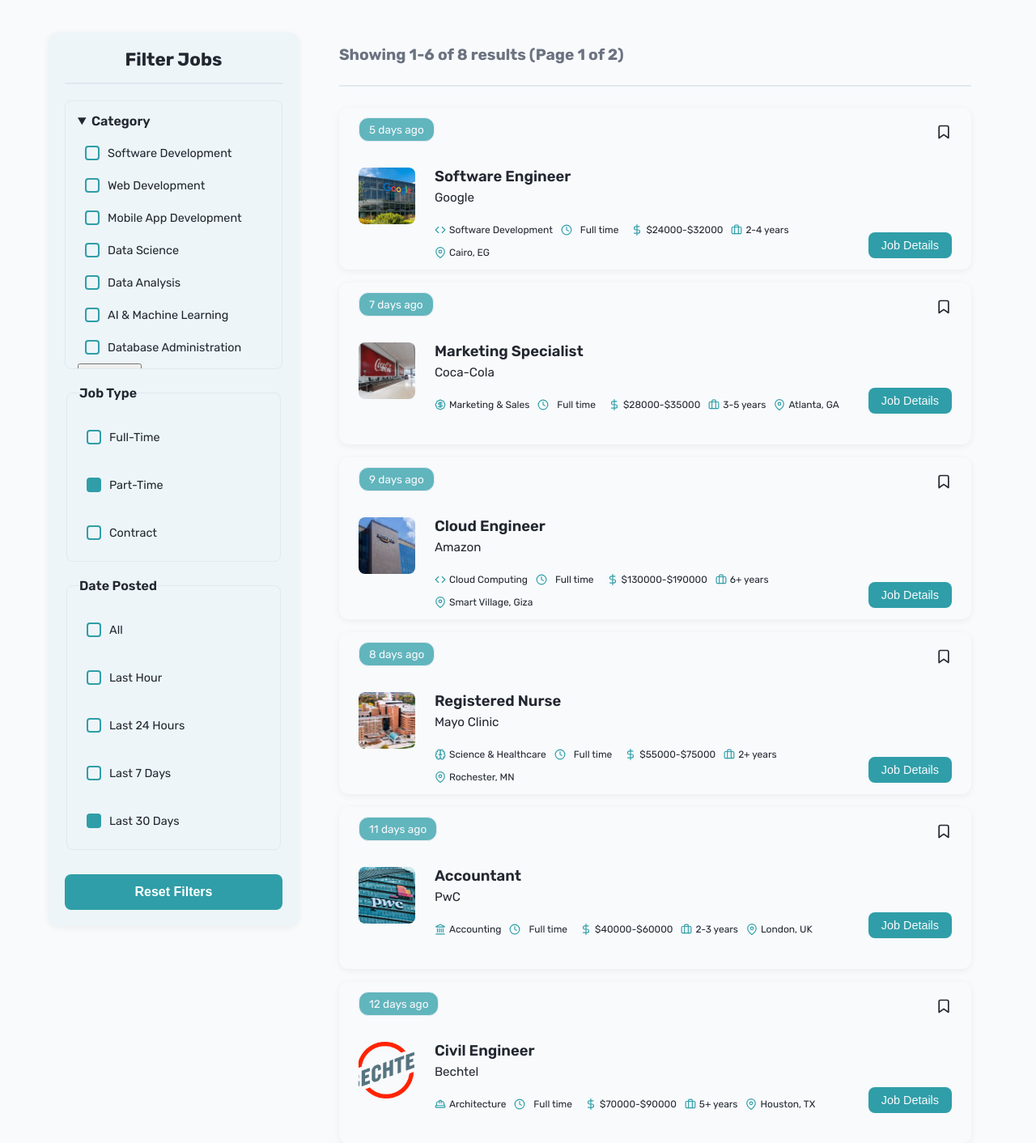
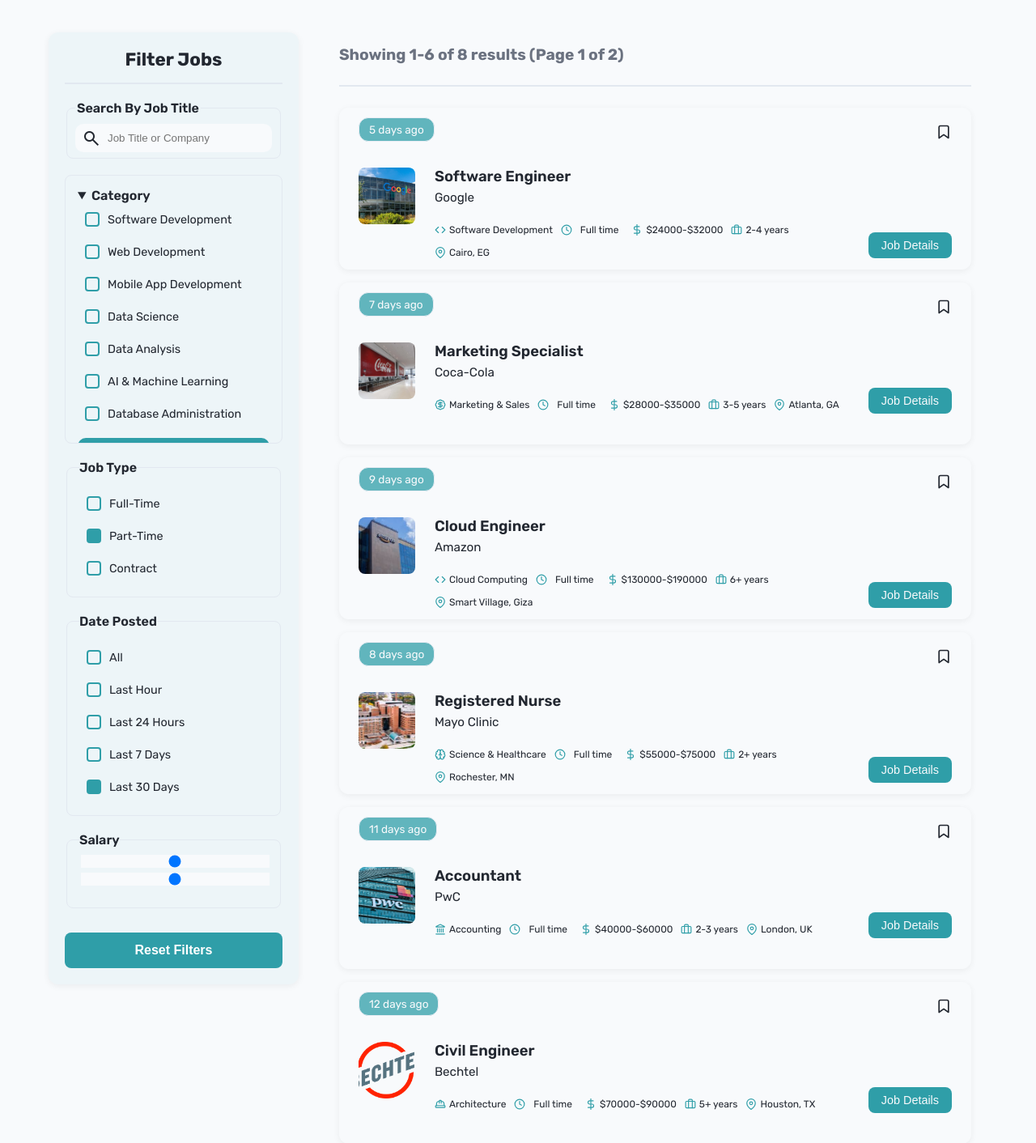
Before and after one commit to MazenMDev/internship-job-portal, a PHP site: page /pages/jobs.html in a window 1280 px wide. Shown: the part 80-1492 px from the top of the page at 81% size. Run offline with PHP 8.4, Linux system fonts and the light colour scheme.

Commit message:
sidebar searchbar/initial salary updates

```diff
--- a/assets/css/jobs.css
+++ b/assets/css/jobs.css
@@ -290,8 +290,7 @@
   font-weight: 600;
   font-size: 1rem;
   color: var(--text-color);
-  margin-bottom: 10px;
-  padding: 0;
+  padding: 0px;
 }
 
 .filter-option-label {
@@ -388,6 +387,63 @@
   background: var(--text-muted);
   cursor: pointer;
 }
+.viewMore-category{
+  background-color: var(--primary-color);
+  width: 100%;
+  height: 35px;
+  border-radius: 10px;
+  margin-top: 10px;
+  border: none;
+}
+.viewMore-category:hover{
+  background: var(--secondary-color);
+  transform: translateY(-2px);
+  box-shadow: 0 4px 12px rgba(0, 0, 0, 0.15);
+}
+.search-filter{
+  position: relative;
+  height: 50px;
+  padding: 10px;
+}
+.search-legend{
+  text-align: left;
+  font-weight: 600;
+  font-size: 1rem;
+  color: var(--text-color);
+}
+.search-bar{
+  background-color: var(--background-color);
+  width: 100%;
+  height: 35px;
+  border-radius: 10px;
+  color: var(--text-color);
+  padding: 10px 10px 10px 40px;
+  border: none;
+  outline: none;
+}
+.material-symbols-outlined{
+  height: 35px;
+  border-radius: 10px;
+  color: var(--text-color);
+  position: absolute;
+  left: 18px;
+  top: 16px;
+}
+.salary-filter input{
+  background-color: var(--background-color);
+  color: var(--primary-color);
+  width: 100%;
+  transform: translateY(-50%);
+  appearance: none;
+
+}
+.salary-range{
+  background-color: var(--background-color);
+  color: var(--primary-color);
+  width: 100%;
+}
+
+
 
 
 
--- a/pages/jobs.html
+++ b/pages/jobs.html
@@ -9,6 +9,7 @@
     <link rel="stylesheet" href="../assets/css/jobs.css" />
     <link rel="stylesheet" href="../assets/css/job-form.css" />
     <link rel="icon" type="image/png" href="../assets/imgs/JobConnect.png">
+    <link rel="stylesheet" href="https://fonts.googleapis.com/css2?family=Material+Symbols+Outlined:opsz,wght,FILL,GRAD@20..48,100..700,0..1,-50..200&icon_names=search" />
 </head>
 <body>
       <div class="container">
@@ -169,24 +170,35 @@
         <div class="main-container">
           <aside class="job-filter-sidebar">
             <h2 class="sidebar-heading">Filter Jobs</h2>
+            <fieldset class="filter-group-box search-filter">
+              <legend class="search-legend">Search By Job Title</legend>
+              <span class="material-symbols-outlined">search</span>
+              <input  class="search-bar" type="search" placeholder="Job Title or Company">
+            </fieldset>
             <details open class="filter-group-box category-filter-group">
               <summary class="filter-group-legend filter-group-summary">Category</summary>
              </details>
 
             <fieldset class="filter-group-box type-filter-group">
               <legend class="filter-group-legend">Job Type</legend>
-              <label class="filter-option-label"><input type="checkbox" value="full-time" class="filter-checkbox" /> Full-Time</label><br />
-              <label class="filter-option-label"><input type="checkbox" value="part-time" class="filter-checkbox" checked /> Part-Time</label><br />
+              <label class="filter-option-label"><input type="checkbox" value="full-time" class="filter-checkbox" /> Full-Time</label>
+              <label class="filter-option-label"><input type="checkbox" value="part-time" class="filter-checkbox" checked /> Part-Time</label>
               <label class="filter-option-label"><input type="checkbox" value="contract" class="filter-checkbox" /> Contract</label>
             </fieldset>
 
             <fieldset class="filter-group-box date-filter-group">
               <legend class="filter-group-legend">Date Posted</legend>
-              <label class="filter-option-label"><input type="checkbox" value="all" class="filter-checkbox" /> All</label><br />
-              <label class="filter-option-label"><input type="checkbox" value="last-hour" class="filter-checkbox" /> Last Hour</label><br />
-              <label class="filter-option-label"><input type="checkbox" value="last-24-hours" class="filter-checkbox" /> Last 24 Hours</label><br />
-              <label class="filter-option-label"><input type="checkbox" value="last-7-days" class="filter-checkbox" /> Last 7 Days</label><br />
+              <label class="filter-option-label"><input type="checkbox" value="all" class="filter-checkbox" /> All</label>
+              <label class="filter-option-label"><input type="checkbox" value="last-hour" class="filter-checkbox" /> Last Hour</label>
+              <label class="filter-option-label"><input type="checkbox" value="last-24-hours" class="filter-checkbox" /> Last 24 Hours</label>
+              <label class="filter-option-label"><input type="checkbox" value="last-7-days" class="filter-checkbox" /> Last 7 Days</label>
               <label class="filter-option-label"><input type="checkbox" value="last-30-days" class="filter-checkbox" checked /> Last 30 Days</label>
+            </fieldset>
+            <fieldset class="filter-group-box salary-filter">
+              <legend class="filter-group-legend">Salary</legend>
+              <input class="min-val" type="range">
+              <input class="max-val" type="range">
+
             </fieldset>
 
             <button id="reset-filters" class="reset-button">Reset Filters</button>
```
